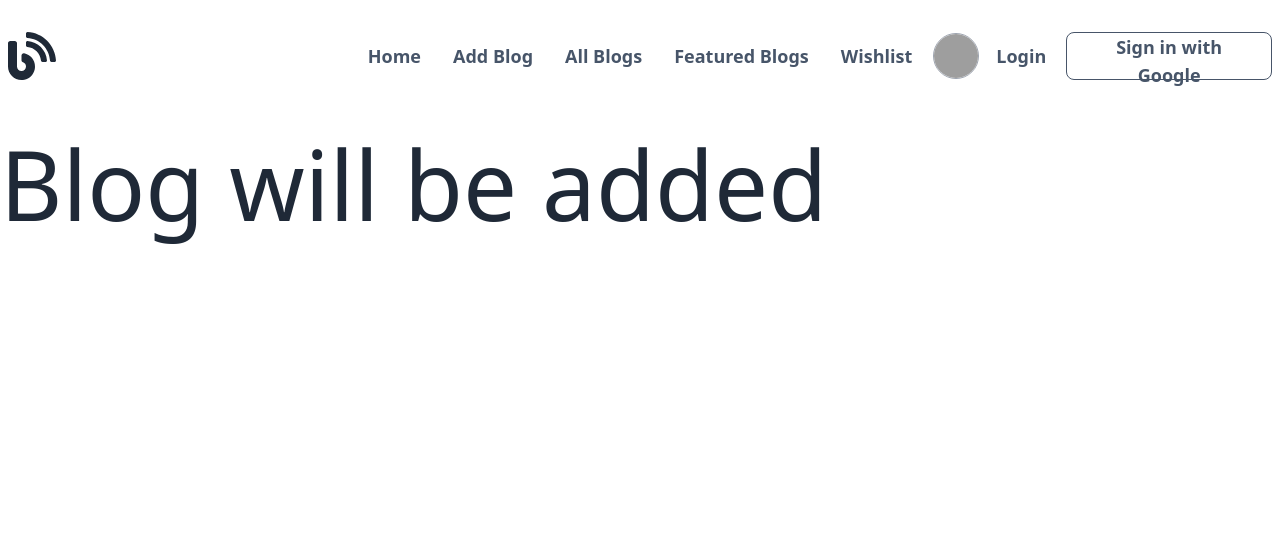
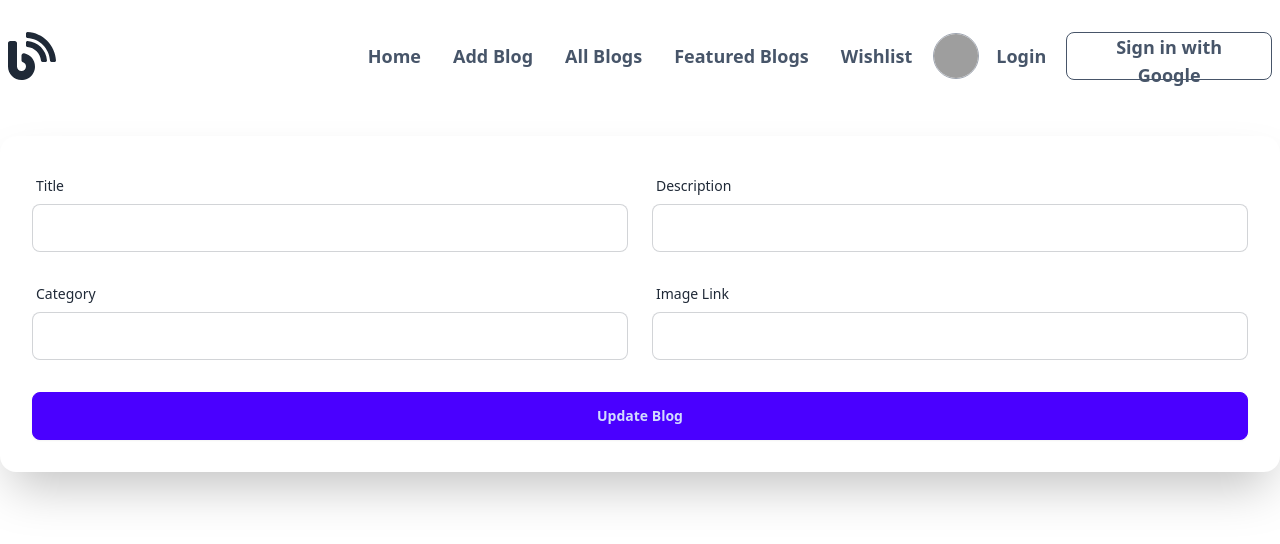
Before and after one commit to sahalmahin/different-kind-blog-client, a React (Vite) app: page /addBlog in a window 1280 px wide. Shown: the top 544 px of the page. Built offline with nearby package versions, Linux system fonts and the light colour scheme; no server answers; grey boxes are pictures that could not be loaded.

Commit message:
Implement Featured Blogs Page

```diff
--- a/src/Routes/Routes.jsx
+++ b/src/Routes/Routes.jsx
@@ -8,6 +8,7 @@ import AllBlogs from "../pages/AllBlogs/AllBlogs";
 import FeaturedBlogs from "../pages/FeaturedBlogs/FeaturedBlogs";
 import WishList from "../pages/WishList/WishList";
 import BlogDetail from "../pages/Home/BlogDetail/BlogDetail";
+import UpdateBlog from "../pages/Home/UpdateBlog/UpdateBlog";
 // import Error from "../Layout/Error";
 
 const router = createBrowserRouter([
@@ -34,6 +35,11 @@ const router = createBrowserRouter([
         loader: ({ params }) => fetch(`http://localhost:5000/blogs/${params.id}`)
       },
       {
+        path: '/updateBlog/:id',
+        element: <UpdateBlog></UpdateBlog>,
+        loader: ({ params }) => fetch(`http://localhost:5000/blogs/${params.id}`)
+      },
+      {
         path: '/featuredBlogs',
         element: <FeaturedBlogs></FeaturedBlogs>
       },
--- a/src/pages/AddBlog/AddBlog.jsx
+++ b/src/pages/AddBlog/AddBlog.jsx
@@ -1,8 +1,38 @@
 const AddBlog = () => {
     return (
-        <div>
-<h3 className="text-8xl">Blog will be added</h3>
-        </div>
+        <div className="card shrink-0 w-full  shadow-2xl bg-base-100">
+                <form  className="card-body">
+                    <div className="grid grid-cols-1 md:grid-cols-2 gap-6">
+                        <div className="form-control">
+                            <label className="label">
+                                <span className="label-text">Title</span>
+                            </label>
+                            <input type="text" name="title" className="input input-bordered" required />
+                        </div>
+                        <div className="form-control">
+                            <label className="label">
+                                <span className="label-text">Description</span>
+                            </label>
+                            <input type="text" name="description"  className="input input-bordered" required />
+                        </div>
+                        <div className="form-control">
+                            <label className="label">
+                                <span className="label-text">Category</span>
+                            </label>
+                            <input type="text" name="category" className="input input-bordered" required />
+                        </div>
+                        <div className="form-control">
+                            <label className="label">
+                                <span className="label-text">Image Link</span>
+                            </label>
+                            <input type="link" name="image" className="input input-bordered" required />
+                        </div>
+                    </div>
+                    <div className="form-control mt-6">
+                        <input className="btn btn-primary btn-block" type="submit" value="Update Blog" />
+                    </div>
+                </form>
+            </div>
     );
 };
 
--- a/src/pages/Home/BlogDetail/BlogDetail.jsx
+++ b/src/pages/Home/BlogDetail/BlogDetail.jsx
@@ -1,10 +1,10 @@
-import { useLoaderData } from "react-router-dom";
+import { Link, useLoaderData } from "react-router-dom";
 
 const BlogDetail = () => {
 
     const blog = useLoaderData();
 
-    const { title, image, short_description } = blog;
+    const { title, image, short_description, _id } = blog;
 
     return (
         <div className="card bg-base-100 border shadow-xl">
@@ -14,7 +14,9 @@ const BlogDetail = () => {
                     <p>{short_description}</p>
                 </div>
                 <div className="card-actions justify-end">
-                    <button className="btn btn-secondary font-bold">Update</button>
+                    <Link to={`/updateBlog/${_id}`}>
+                        <button className="btn btn-outline">Details</button>
+                    </Link>
                 </div>
             </div>
             <figure><img className="w-full" src={image} alt="Shoes" /></figure>
--- /dev/null
+++ b/src/pages/Home/UpdateBlog/UpdateBlog.jsx
@@ -0,0 +1,76 @@
+import { useLoaderData } from "react-router-dom";
+import { ToastContainer, toast } from 'react-toastify';
+import 'react-toastify/dist/ReactToastify.css';
+
+const UpdateBlog = () => {
+
+    const blog = useLoaderData();
+    const { title, image, short_description, _id, category } = blog;
+
+    const handleAddBlog = event => {
+        event.preventDefault();
+        const form = event.target;
+        const title = form.title.value;
+        const description = form.description.value;
+        const category = form.category.value;
+        const image = form.image.value;
+        const added = { title, description, category, service_id: _id, image };
+        console.log(added);
+
+        fetch('http://localhost:5000/singleBlog', {
+            method: 'POST',
+            headers: {
+                'content-type': 'application/json'
+            },
+            body: JSON.stringify(added)
+        })
+            .then(res => res.json())
+            .then(data => {
+                console.log(data);
+                if(data.insertedId){
+                    toast('Updated Successfully');
+                }
+            })
+    }
+
+    return (
+        <div>
+            <div className="card shrink-0 w-full  shadow-2xl bg-base-100">
+                <form onSubmit={handleAddBlog} className="card-body">
+                    <div className="grid grid-cols-1 md:grid-cols-2 gap-6">
+                        <div className="form-control">
+                            <label className="label">
+                                <span className="label-text">Title</span>
+                            </label>
+                            <input type="text" name="title" defaultValue={title} className="input input-bordered" required />
+                        </div>
+                        <div className="form-control">
+                            <label className="label">
+                                <span className="label-text">Description</span>
+                            </label>
+                            <input type="text" name="description" defaultValue={short_description} className="input input-bordered" required />
+                        </div>
+                        <div className="form-control">
+                            <label className="label">
+                                <span className="label-text">Category</span>
+                            </label>
+                            <input type="text" name="category" defaultValue={category} className="input input-bordered" required />
+                        </div>
+                        <div className="form-control">
+                            <label className="label">
+                                <span className="label-text">Image Link</span>
+                            </label>
+                            <input type="link" name="image" defaultValue={image} className="input input-bordered" required />
+                        </div>
+                    </div>
+                    <div className="form-control mt-6">
+                        <input className="btn btn-primary btn-block" type="submit" value="Update Blog" />
+                    </div>
+                </form>
+            </div>
+            <ToastContainer />
+        </div>
+    );
+};
+
+export default UpdateBlog;
```
